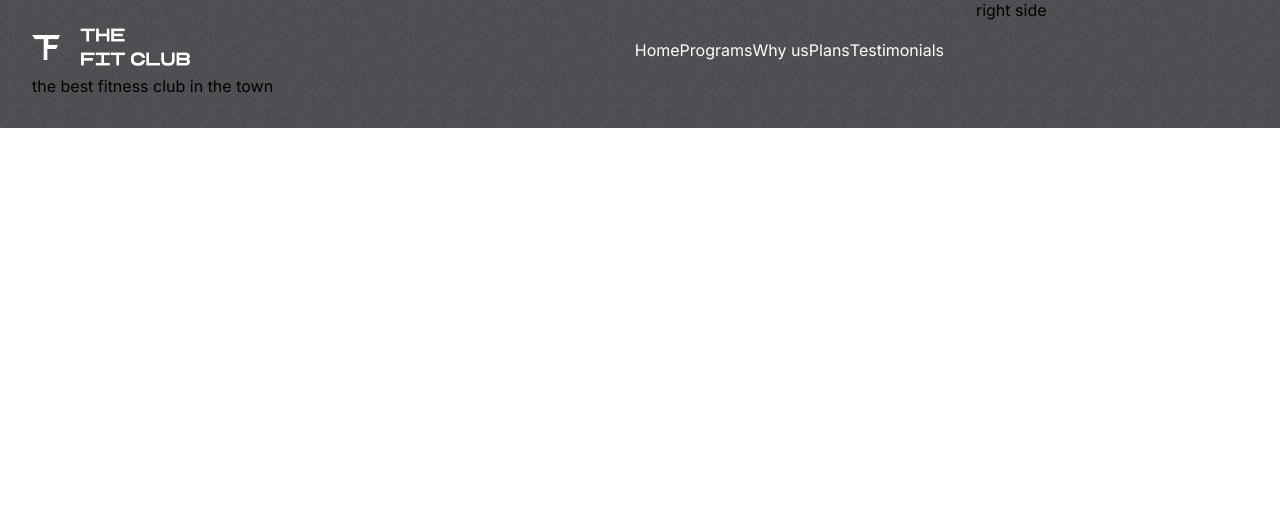
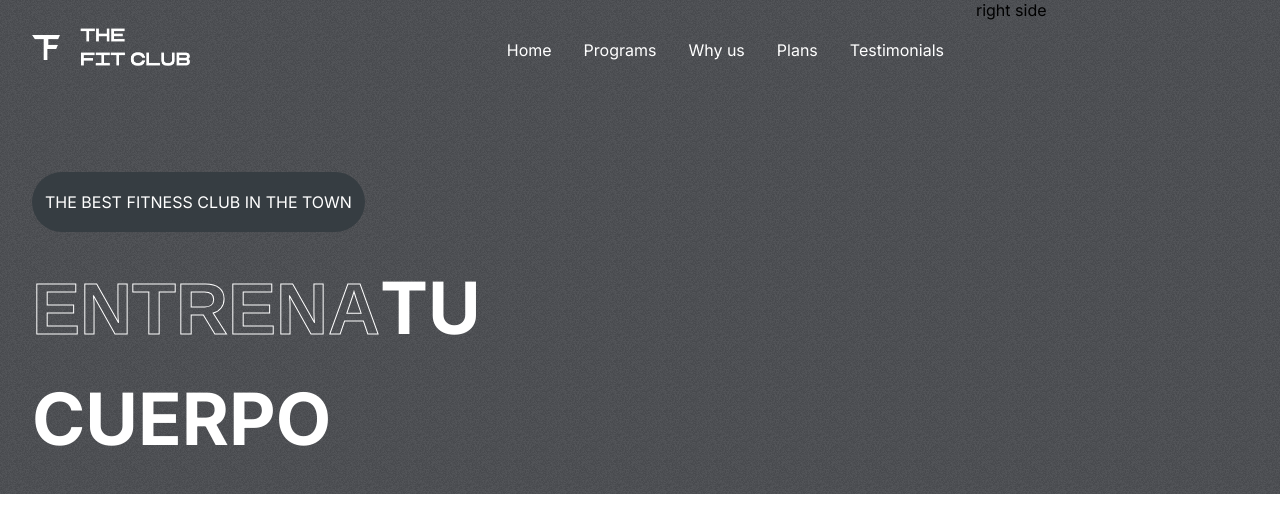
Before and after one commit to SantiagoNaya/agarrefalso, a React (Create React App) app: page / in a window 1280 px wide. Shown: the top 532 px of the page. Built offline with nearby package versions, Linux system fonts and the light colour scheme.

Commit message:
feat: cuarto comit

```diff
--- a/src/components/Header/Header.css
+++ b/src/components/Header/Header.css
@@ -10,7 +10,7 @@
 .header-menu{
     list-style: none;
     display: flex;
-    gap: 2rm;
+    gap: 2rem;
     color: rgb(255, 255, 255);
 
 }
--- a/src/components/Hero/Hero.css
+++ b/src/components/Hero/Hero.css
@@ -6,7 +6,41 @@
     padding: 2rem;
     padding-top: 1.5rem;
     flex: 3;
+    display: flex;
+    gap: 2rem;
+    flex-direction: column;
 }
 .right-h{
     flex:1
 }
+.the-best-ad{
+    margin-top: 4rem;
+    background-color: #363d42;
+    border-radius: 4rem ;
+    width: fit-content;
+    padding: 20px 13px;
+    text-transform: uppercase;
+    color:white;
+}
+
+
+
+.hero-text{
+    display: flex;
+    flex-direction: column;
+    gap: 1.5rem;
+    text-transform: uppercase;
+    font-size: 4.5rem;
+    font-weight: bold;
+    color: white;
+    text-overflow: inherit;
+}
+::-webkit-scrollbar{
+    display: none;
+}
+.stroke-text{
+    color: transparent;
+    font-family: Arial, Helvetica, sans-serif;
+    -webkit-text-stroke-width: 1px;
+    -webkit-text-stroke-color: white;
+}
--- a/src/components/Hero/Hero.jsx
+++ b/src/components/Hero/Hero.jsx
@@ -9,9 +9,20 @@ const Hero = () => {
 
             <div className="left-h">
                 <Header/>
+                {/* the best ad*/}
                 <div className="the-best-ad">
                     <div></div>
                     <span>the best fitness club in the town</span>
+                </div>
+                    {/* Hero Heading*/}
+                <div className="hero-text">
+                <div>
+                    <span className='stroke-text'> Entrena</span>
+                    <span>Tu</span>
+                </div>
+              <span>
+                  Cuerpo
+                </span>
                 </div>
             </div>
             <div className="right-h"> right side </div>
```
